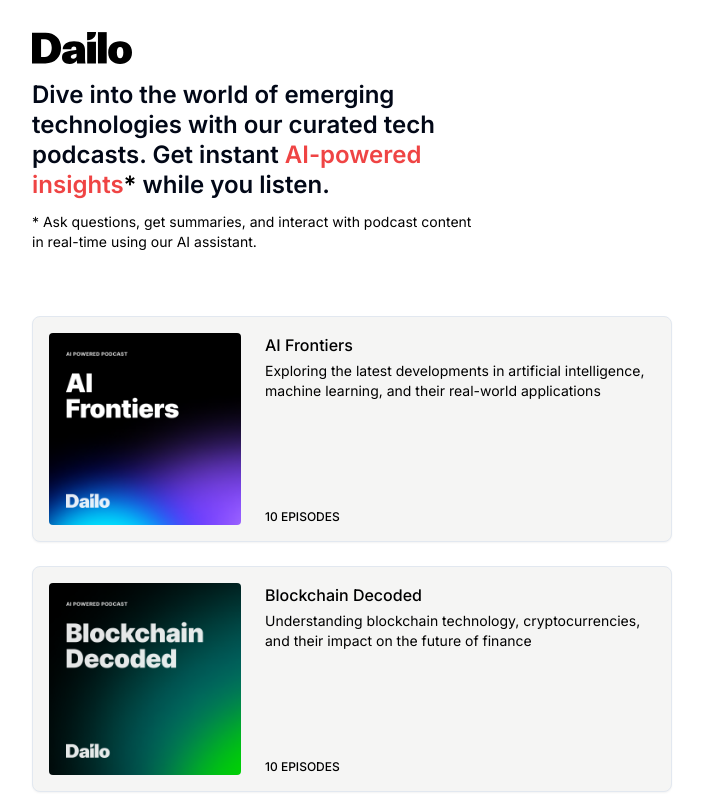
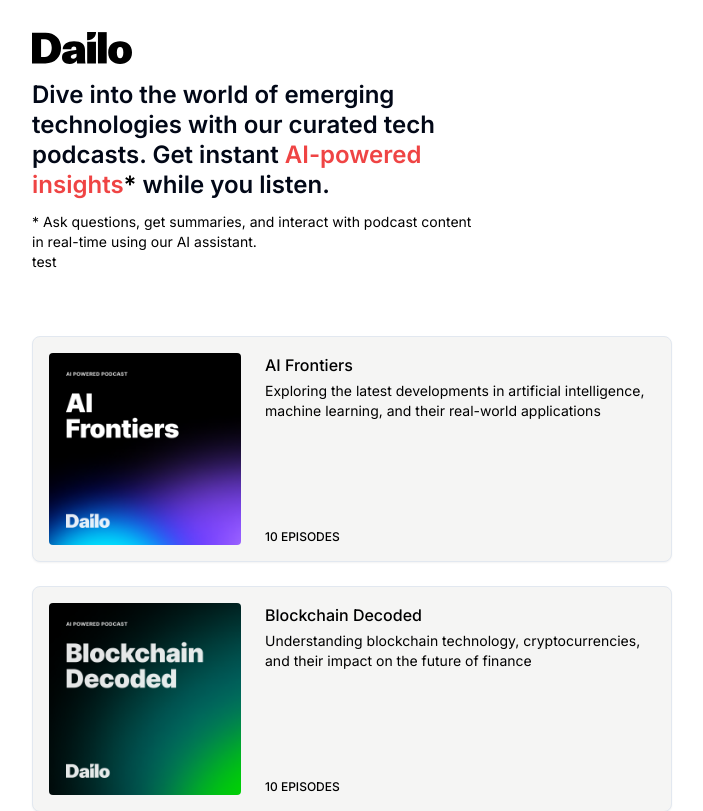
Before and after one commit to dailoOrg/dailo-app, a Next.js app: page / in a window 1280 px wide. Shown: the top 811 px of the page, without its empty margins (288-991 px from the left). Built offline with nearby package versions, Linux system fonts and the light colour scheme.

Commit message:
added text to landingpage for deployment bughunting

```diff
--- a/app/landing-page.tsx
+++ b/app/landing-page.tsx
@@ -24,6 +24,9 @@
         </p>
         <p className="text-sm text-black">
           * Ask questions, get summaries, and interact with podcast content in real-time using our AI assistant.
+        </p>
+        <p className="text-sm text-black">
+          test
         </p>
       </div>
 
```
